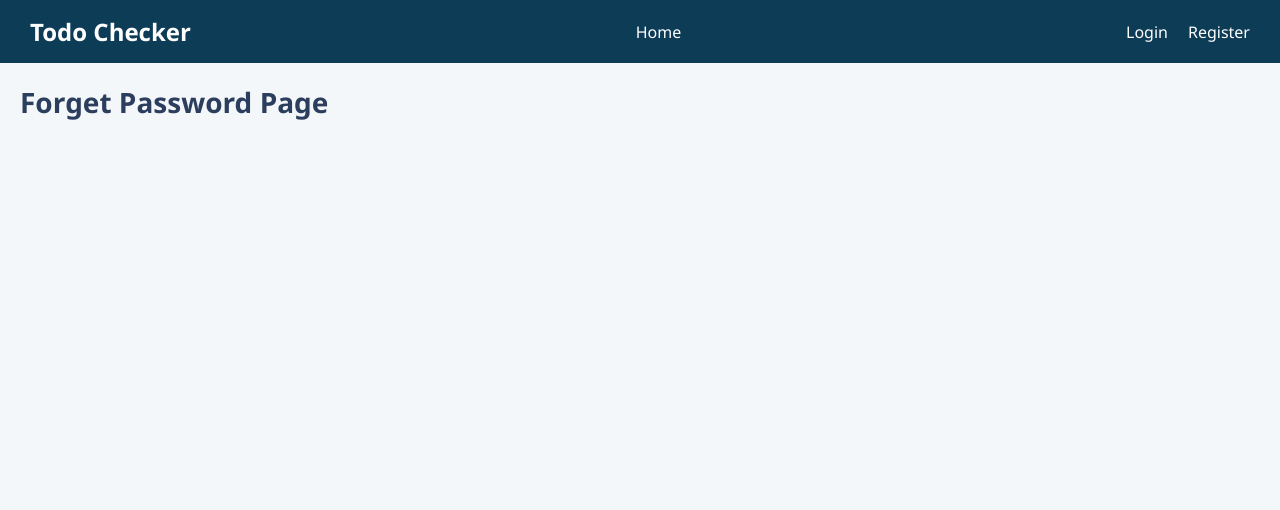
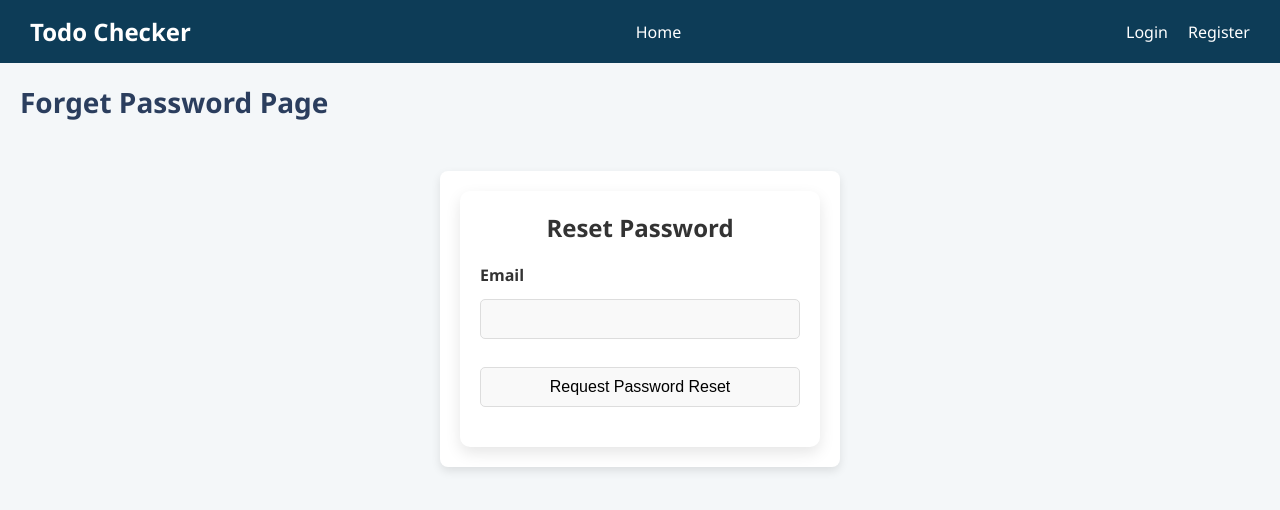
Before and after one commit to aryansingla45/todo-app, a Flask app: page /forgot in a window 1280 px wide. Shown: the top 510 px of the page. Run offline with Flask 3, Linux system fonts and the light colour scheme; some libraries are stand-ins or nearby versions.

Commit message:
forgot-password-email

```diff
--- a/todoapp/forms.py
+++ b/todoapp/forms.py
@@ -79,3 +79,19 @@ class AccountUpdateForm(FlaskForm):
             user = User.query.filter_by(email=email.data).first()
             if user:
                 raise ValidationError('That email is taken. Please choose a different one.')
+
+
+
+class RequestResetForm(FlaskForm):          # Email form for password reset
+    email = StringField('Email', validators=[DataRequired(), Email()])
+    submit = SubmitField('Request Password Reset')
+
+    def validate_email(self, email):
+        user = User.query.filter_by(email=email.data).first()
+        if user is None:
+            raise ValidationError('There is no account with that email. You must register first.')
+
+class ResetPasswordForm(FlaskForm):
+    password = PasswordField('Password', validators=[DataRequired()])
+    confirm_password = PasswordField('Confirm Password', validators=[DataRequired(), EqualTo('password')])
+    submit = SubmitField('Reset Password')
--- a/todoapp/routes.py
+++ b/todoapp/routes.py
@@ -1,9 +1,10 @@
-from todoapp.app_init import app , db , bcrypt
+from todoapp.app_init import app , db , bcrypt  , mail
 from flask import render_template , flash , redirect , url_for , request
-from todoapp.forms import LoginForm , Registerform , TaskForm , AccountUpdateForm
+from todoapp.forms import LoginForm , Registerform , TaskForm , AccountUpdateForm , RequestResetForm , ResetPasswordForm
 from todoapp.models import User , Employer, Employee, Task
 from flask_login import login_user , current_user , logout_user , login_required
-from todoapp.utils import get_user_dashboard , save_picture
+from todoapp.utils import get_user_dashboard , save_picture , send_reset_email
+from flask_mail import Message
 
 
 @app.route('/')
@@ -48,9 +49,6 @@ def login():
 
 
 
-
-
-
 @app.route('/register' , methods = ['GET' , 'POST'])
 def register():
     if current_user.is_authenticated:
@@ -87,9 +85,37 @@ def register():
     return render_template('register.html' , form = form)
 
 
-@app.route('/forgot')
+@app.route('/forgot' , methods = ['GET' , 'POST'])
 def forgot():
-    return render_template('forgot.html')
+    if current_user.is_authenticated:
+        user_id = current_user.id
+        return get_user_dashboard(user_id)
+    form = RequestResetForm()
+    if form.validate_on_submit():
+        user = User.query.filter_by(email = form.email.data).first()
+        send_reset_email(user)
+        flash('An email has been sent with instructions to reset your password.', 'info')
+        redirect(url_for('login'))
+    return render_template('forgot.html' , form = form)
+
+
+@app.route('/reset_password/<token>', methods=['GET', 'POST'])
+def reset_password(token):
+    if current_user.is_authenticated:
+        user_id = current_user.id
+        return get_user_dashboard(user_id)
+    user = User.verify_reset_token(token)
+    if user is None:
+        flash('That is an invalid or expired token', 'warning')
+        return redirect(url_for('forgot'))
+    form = ResetPasswordForm()
+    if form.validate_on_submit():
+        hashed_password = bcrypt.generate_password_hash(form.password.data).decode('utf-8')
+        user.password = hashed_password
+        db.session.commit()
+        flash('Your password has been updated! You are now able to log in', 'success')
+        redirect(url_for('login'))
+    return render_template('reset_password.html', form=form)
 
 
 @app.route('/employer_dashboard')
--- a/todoapp/templates/forgot.html
+++ b/todoapp/templates/forgot.html
@@ -1,7 +1,30 @@
 {% extends 'base.html' %}
 
-{% block title %}About{% endblock %}
+{% block title %}Email Submission{% endblock %}
 
 {% block body %}
     <h2>Forget Password Page</h2>
+
+    <div class="content">
+        <form method="POST" action="" class="login-form">
+            {{ form.hidden_tag() }}  <!-- CSRF protection -->
+
+            <fieldset>
+                <legend>Reset Password</legend>
+
+                <!-- Email Field -->
+                <div class="form-group">
+                    <label for="email">{{ form.email.label }}</label>
+                    {{ form.email(class="form-control") }}
+                    {% for error in form.email.errors %}
+                        <p class="error">{{ error }}</p>
+                    {% endfor %}
+                </div>
+
+                <div class="form-group submit-btn">
+                    {{ form.submit(class="btn-submit") }}
+                </div>
+            </fieldset>
+        </form>
+    </div>
 {% endblock %}
```
Also changed, not shown: todoapp/app_init.py (+10 -0 lines), todoapp/models.py (+16 -1 lines), todoapp/templates/reset_password.html (added, +39 -0 lines), todoapp/utils.py (+11 -1 lines), instance/test.db.
